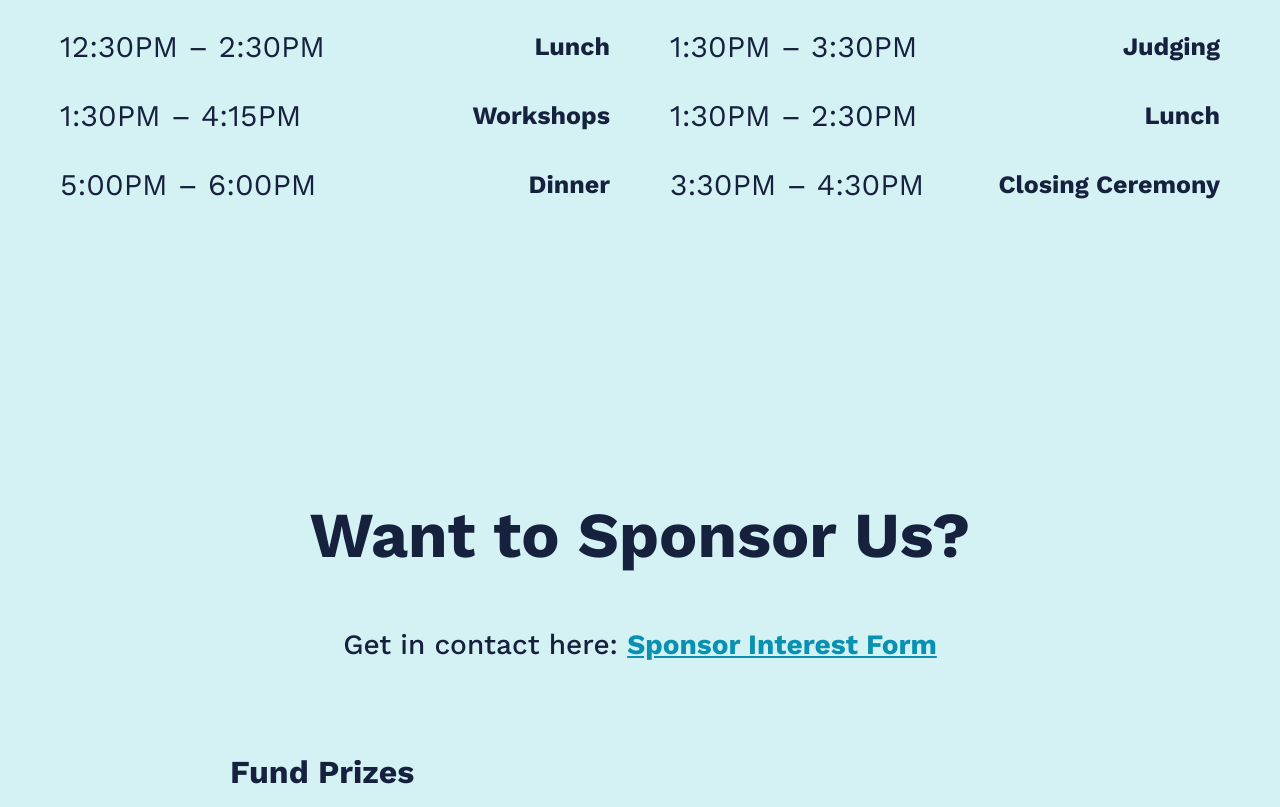
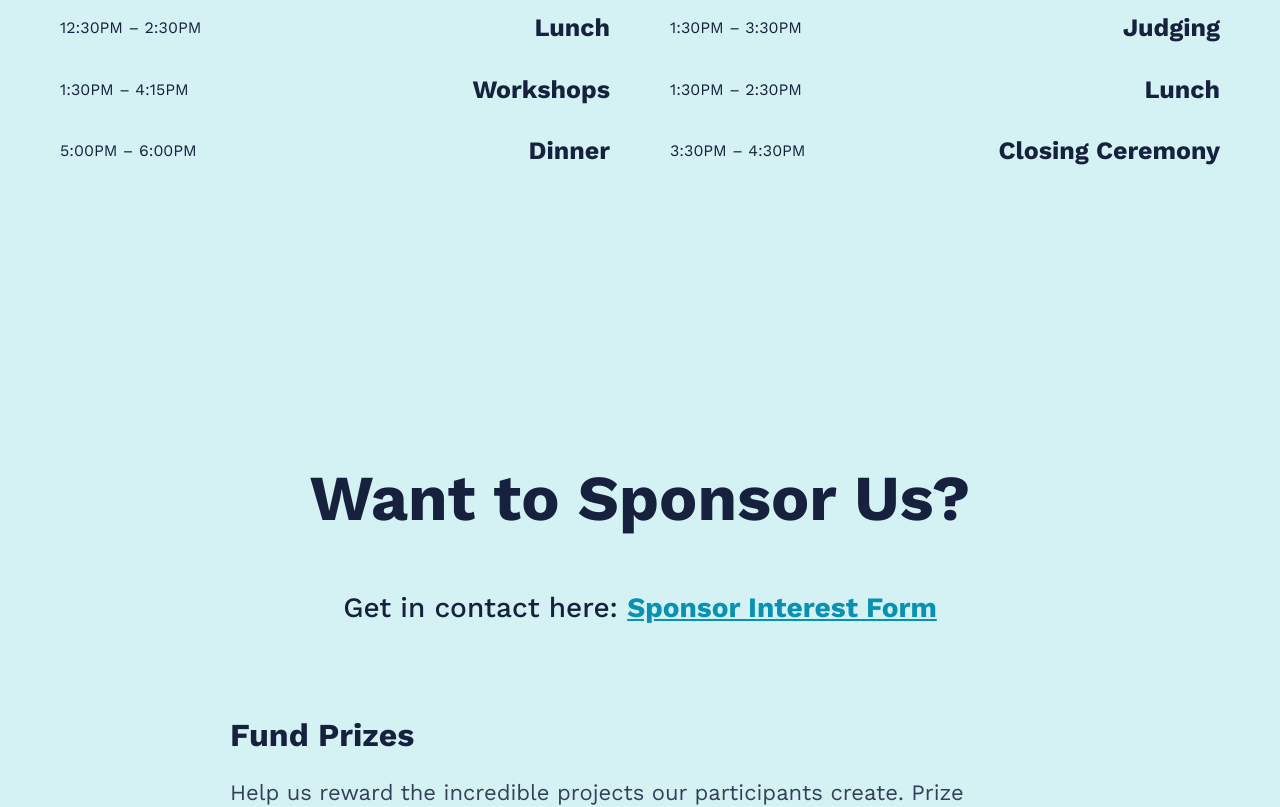
Before and after one commit to celestinryf/uhackathon, a Next.js app in the folder client/: page / in a window 1280 px wide. Shown: the part 3220-4027 px from the top of the page. Built offline with nearby package versions, Linux system fonts and the light colour scheme.

Commit message:
feat: background color in root

```diff
--- a/client/app/components/ScheduleSection/ScheduleSection.tsx
+++ b/client/app/components/ScheduleSection/ScheduleSection.tsx
@@ -2,7 +2,7 @@
 
 export default function TracksSection() {
   return (
-    <section id="schedule" style={{ padding: '80px 20px', backgroundColor: '#d4f1f4', paddingBottom: '200px'}}>
+    <section id="schedule" style={{ padding: '80px 20px', paddingBottom: '200px'}}>
       <h2 style={{
         fontSize: 'clamp(40px, 6vw, 64px)',
         fontWeight: '700',
@@ -74,7 +74,7 @@ function ScheduleItem({ time, event }: { time: string; event: string }) {
       width: '100%'
     }}>
       <span style={{
-        fontSize: 'clamp(9px, 4.5vw, 30px)', // Lower minimum, higher vw percentage
+        fontSize: 'clamp18px, 2vw, 30px)', // Lower minimum, higher vw percentage
         color: '#16213e',
         fontWeight: '400',
         flexShrink: 1,
@@ -86,7 +86,7 @@ function ScheduleItem({ time, event }: { time: string; event: string }) {
         {time}
       </span>
       <span style={{
-        fontSize: 'clamp(9px, 4vw, 25px)', // Lower minimum, higher vw percentage
+        fontSize: 'clamp(18px, 2vw, 25px)', // Lower minimum, higher vw percentage
         color: '#16213e',
         fontWeight: '600',
         flexShrink: 1,
--- a/client/app/components/Sponsor/Sponsor.tsx
+++ b/client/app/components/Sponsor/Sponsor.tsx
@@ -2,7 +2,7 @@
 
 export default function SponsorsSection() {
   return (
-    <section id="sponsor" style={{ padding: '80px 20px', backgroundColor: '#d4f1f4' }}>
+    <section id="sponsor" style={{ padding: '80px 20px' }}>
       <h2 style={{
         fontSize: 'clamp(40px, 6vw, 64px)',
         fontWeight: '700',
--- a/client/app/components/TracksSection/TracksSection.tsx
+++ b/client/app/components/TracksSection/TracksSection.tsx
@@ -27,7 +27,7 @@ export default function TracksSection() {
   ];
 
   return (
-    <section id="tracks" style={{ padding: '80px 20px', backgroundColor: '#d4f1f4', textAlign: 'center', paddingBottom: '200px' }}>
+    <section id="tracks" style={{ padding: '80px 20px', textAlign: 'center', paddingBottom: '200px' }}>
       <style>{`
         .card-container {
           perspective: 1000px;
--- a/client/app/page.tsx
+++ b/client/app/page.tsx
@@ -22,9 +22,11 @@ export default function Page() {
       <NavBar />
       <div id="hero"><HeroSection /></div>
       <div id="about"><AboutSection /></div>
-      <div id="tracks"><TracksSection /></div>
-      <div id="schedule"><ScheduleSection /></div>
-      <div id="sponsor"><Sponsor /></div>
+      <div className="bg-[#d4f1f4]">
+        <div id="tracks"><TracksSection /></div>
+        <div id="schedule"><ScheduleSection /></div>
+        <div id="sponsor"><Sponsor /></div>
+      </div>
       <div id="faq"><FAQSection /></div>
       <div id="form"><Form /></div>
     </div>
```
